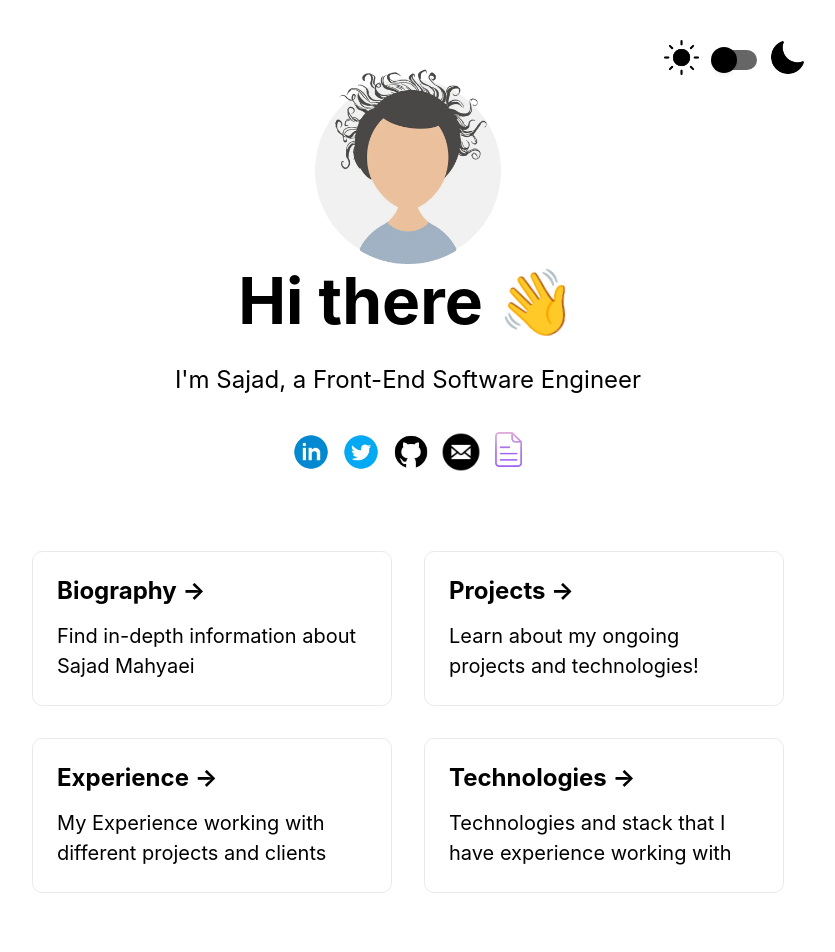
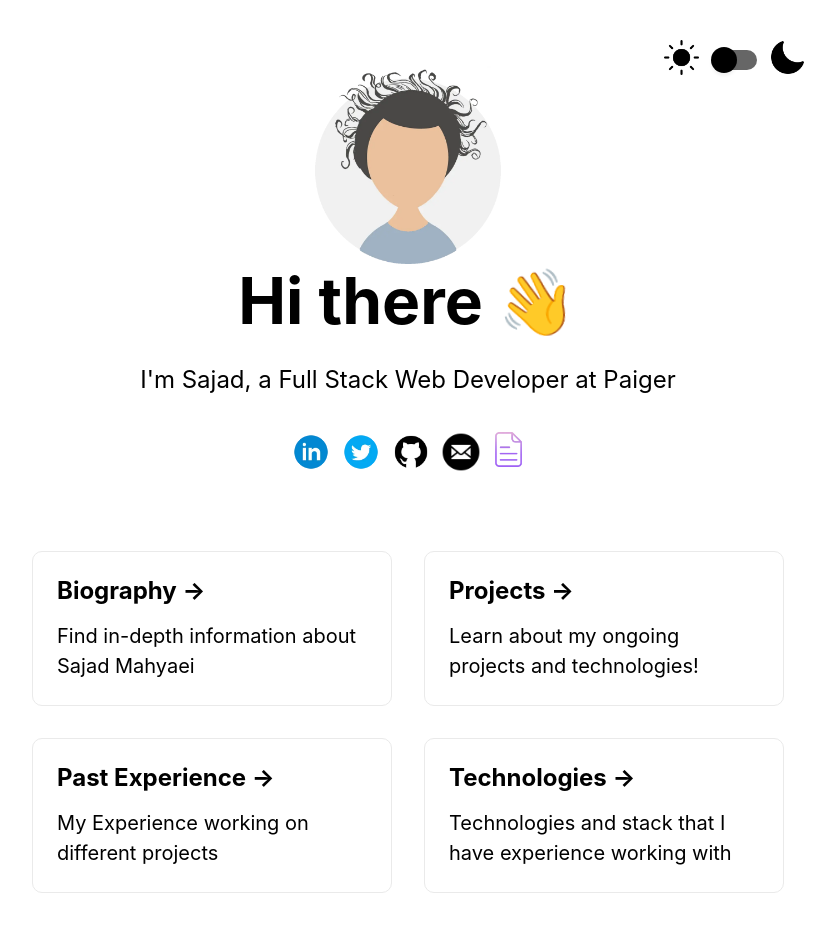
Before and after one commit to Sajadmhy/Sajad-Mahyaei-Portfolio, a Next.js app: page / in a window 1280 px wide. Shown: the top 952 px of the page, without its empty margins (232-1067 px from the left). Built offline with nearby package versions, Linux system fonts and the light colour scheme.

Commit message:
fix: minute changes to the text

```diff
--- a/pages/bio.jsx
+++ b/pages/bio.jsx
@@ -50,16 +50,16 @@ export default function Bio() {
           <div className={styles.card}>
             <h2>Hobbies</h2>
             <p><li>Building Web Apps</li>
+              <li>Learning New Stuff</li>
+              <li>{theme === 'light' ? 'Design and Art' : 'Riding Batmobile'}</li>
             <li>Networking</li>
-              <li>Learning new Techs</li>
-              <li>{theme === 'light' ? 'Designing Logos' : 'Riding Batmobile'}</li>
             </p>
           </div>
 
            <div className={styles.card}>
             <h2>Fun Facts</h2>
+            <li>Love {theme === 'light' ? 'helping people' : 'catching criminals'}</li>
             <p><li>Harry Potter {theme === 'light' ? '' : 'is my'} fan</li>
-            <li>Love {theme === 'light' ? 'helping people' : 'catching criminals'}</li>
               <li>OCD/ADHD pal</li>
               <li>Love {theme === 'light' ? 'Batman' : 'Myself'}</li>
             </p>
--- a/pages/index.jsx
+++ b/pages/index.jsx
@@ -36,7 +36,7 @@ export default function Home() {
         </h1>
 
         <p className={styles.description}>
-          I&apos;m {theme === 'light' ? 'Sajad' : 'Batman'}, a Front-End Software Engineer
+          I&apos;m {theme === 'light' ? 'Sajad' : 'Batman'}, a Full Stack Web Developer at <a target="_blank" rel="noreferrer" href="https://www.paiger.co">Paiger</a>
         </p>
 
 <div className={styles.icons}>
@@ -109,8 +109,8 @@ export default function Home() {
 
           <Link href="/experience">
           <a className={styles.card}>
-            <h2>Experience &rarr;</h2>
-            <p>My Experience working with different projects and clients</p>
+            <h2>Past Experience &rarr;</h2>
+            <p>My Experience working on different projects</p>
           </a>
           </Link>
 
--- a/pages/technologies.jsx
+++ b/pages/technologies.jsx
@@ -56,9 +56,9 @@ export default function Technologies() {
               <li>GraphQL</li>
               <li>RestAPI</li>
               <li>Nest.js</li>
+              <li>PHP</li>
               <li>MongoDB</li>
               <li>Strapi.io</li>
-              <li>WebSockets</li>
             </ul>
           </div>
 
@@ -69,6 +69,7 @@ export default function Technologies() {
               <li>Jest</li>
               <li>Netlify</li>
               <li>Vercel</li>
+              <li>Chrome Extensions</li>
             </ul>
           </div>
 
```
